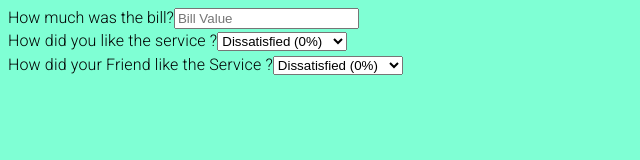
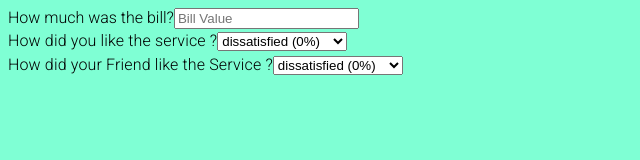
Before and after one commit to ranthamGOD/Tip-Calculator, a React (Create React App) app: page / in a window 1280 px wide. Shown: the top 160 px of the page, without its empty margins (0-640 px from the left). Built offline with nearby package versions, Linux system fonts and the light colour scheme.

Commit message:
changing filter value name

```diff
--- a/src/components/SelectPercentage.js
+++ b/src/components/SelectPercentage.js
@@ -9,7 +9,7 @@ export function SelectPercentage({ children, Percentage, onSelect }) {
         value={Percentage}
         onChange={(e) => onSelect(Number(e.target.value))}
       >
-        <option value="0">Dissatisfied (0%)</option>
+        <option value="0">dissatisfied (0%)</option>
         <option value="5">Dissatisfied (5%)</option>
         <option value="10">Dissatisfied (10%)</option>
         <option value="20">Dissatisfied (20%)</option>
```
